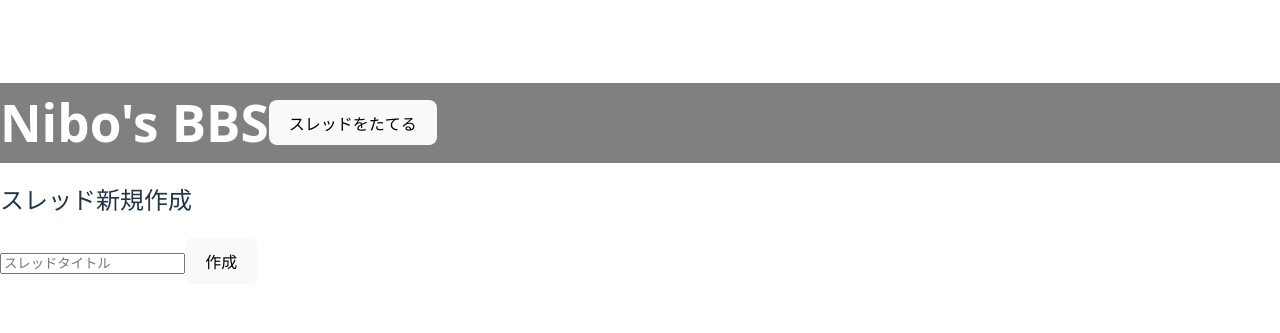
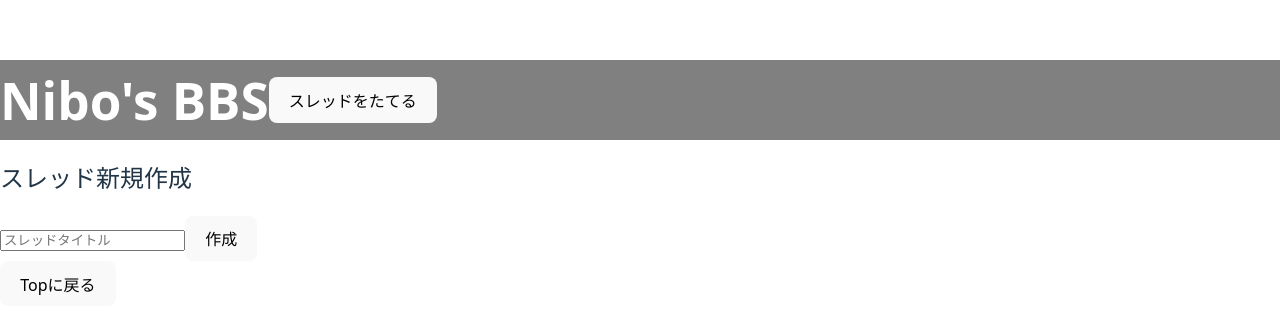
Before and after one commit to nibo164/react-stations-2, a React (Vite) app in the folder BBS-tutorial/: page /threads/new in a window 1280 px wide. Shown: the part 217-550 px from the top of the page. Built offline with nearby package versions, Linux system fonts and the light colour scheme.

Commit message:
[update]Top画面に遷移するボタンを追加

```diff
--- a/BBS-tutorial/src/MakeThreadMenu.jsx
+++ b/BBS-tutorial/src/MakeThreadMenu.jsx
@@ -1,3 +1,5 @@
+import { Link } from "react-router-dom";
+
 const MakeThreadMenu = () => {
   const handleSubmit = (formData) => {
     fetch("https://railway.bulletinboard.techtrain.dev/threads", {
@@ -23,6 +25,9 @@
         <input type="text" name="title" placeholder="スレッドタイトル" />
         <button type="submit">作成</button>
       </form>
+      <Link to="/">
+        <button>Topに戻る</button>
+      </Link>
     </>
   );
 };
```
